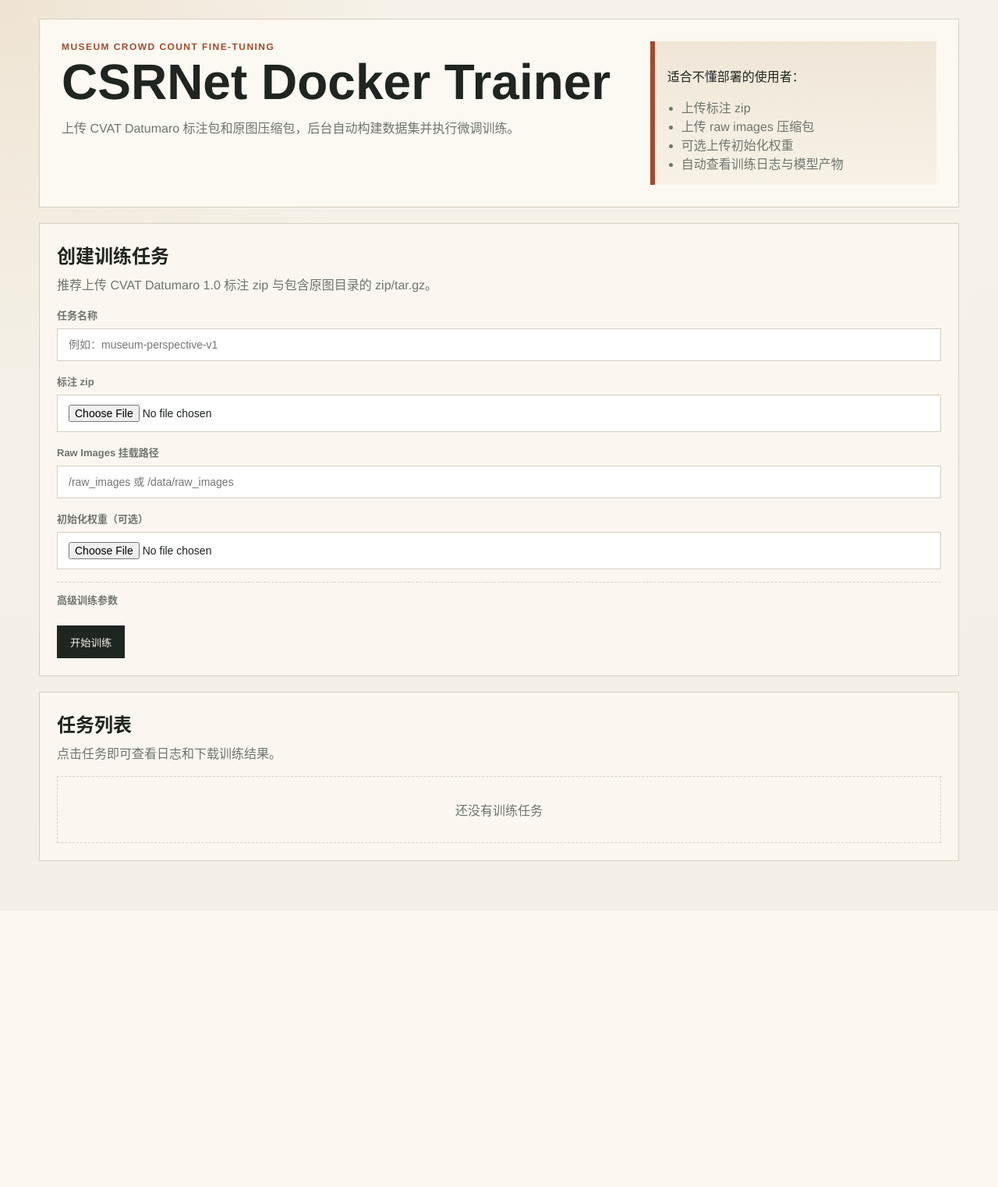
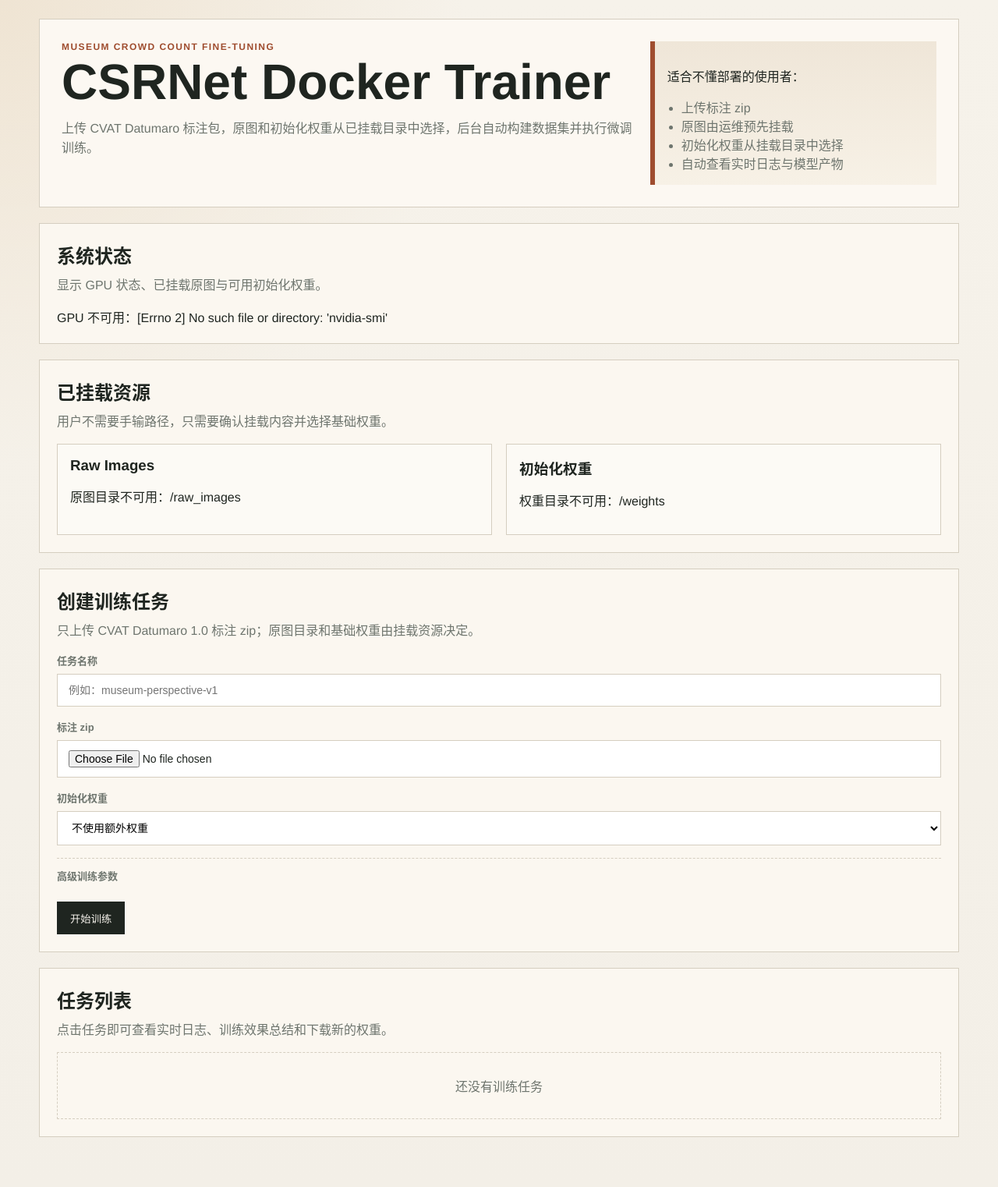
Before and after one commit to JimiZhou/csrnet-finetune-docker, a FastAPI app: page / in a window 1280 px wide. Shown: the whole page at 78% size. Before the commit the page ends 1104 px from the top, so only its background shows below. Run offline with FastAPI, Linux system fonts and the light colour scheme; data that the repository does not hold is empty; parts of the project's set-up code (start-up, migrations or seed data) failed here and were passed over.

Commit message:
Improve mounted resource workflow and live training dashboard

```diff
--- a/app/main.py
+++ b/app/main.py
@@ -1,9 +1,11 @@
 from __future__ import annotations
 
+import mimetypes
 import os
+import subprocess
 from pathlib import Path
 
-from fastapi import FastAPI, File, Form, HTTPException, Request, UploadFile
+from fastapi import FastAPI, File, Form, HTTPException, Query, Request, UploadFile
 from fastapi.responses import FileResponse, HTMLResponse, JSONResponse
 from fastapi.staticfiles import StaticFiles
 from fastapi.templating import Jinja2Templates
@@ -13,6 +15,8 @@ from app.services.job_manager import JobManager
 BASE_DIR = Path(__file__).resolve().parent
 PROJECT_DIR = BASE_DIR.parent
 DATA_ROOT = Path(os.environ.get("APP_DATA_DIR", "/app/data/jobs"))
+RAW_IMAGES_DIR = Path(os.environ.get("APP_RAW_IMAGES_DIR", "/raw_images"))
+WEIGHTS_DIR = Path(os.environ.get("APP_WEIGHTS_DIR", "/weights"))
 
 app = FastAPI(title="CSRNet Finetune Docker", version="0.1.0")
 app.mount("/static", StaticFiles(directory=str(BASE_DIR / "static")), name="static")
@@ -26,6 +30,45 @@ def to_number(raw: str | None, default, cast):
     return cast(raw)
 
 
+def iter_image_files(root: Path):
+    for path in root.rglob("*"):
+        if path.is_file() and path.suffix.lower() in {".jpg", ".jpeg", ".png", ".bmp", ".webp"}:
+            yield path
+
+
+def mounted_resources_payload(limit: int = 12):
+    raw_count = 0
+    previews = []
+    if RAW_IMAGES_DIR.exists() and RAW_IMAGES_DIR.is_dir():
+        for image_path in iter_image_files(RAW_IMAGES_DIR):
+            raw_count += 1
+            if len(previews) < limit:
+                rel = image_path.relative_to(RAW_IMAGES_DIR).as_posix()
+                previews.append(
+                    {
+                        "name": image_path.name,
+                        "relative_path": rel,
+                        "preview_url": f"/api/mounted/raw-preview?rel={rel}",
+                    }
+                )
+
+    weights = []
+    if WEIGHTS_DIR.exists() and WEIGHTS_DIR.is_dir():
+        for pattern in ("*.pth", "*.pth.tar", "*.pt"):
+            for weight_path in sorted(WEIGHTS_DIR.glob(pattern)):
+                weights.append({"name": weight_path.name, "path": str(weight_path)})
+
+    return {
+        "raw_images_dir": str(RAW_IMAGES_DIR),
+        "raw_images_ready": RAW_IMAGES_DIR.exists() and RAW_IMAGES_DIR.is_dir(),
+        "raw_images_count": raw_count,
+        "raw_images_previews": previews,
+        "weights_dir": str(WEIGHTS_DIR),
+        "weights_ready": WEIGHTS_DIR.exists() and WEIGHTS_DIR.is_dir(),
+        "weights": weights,
+    }
+
+
 @app.get("/", response_class=HTMLResponse)
 def index(request: Request):
     return templates.TemplateResponse(
@@ -33,6 +76,7 @@ def index(request: Request):
         {
             "request": request,
             "jobs": job_manager.list_jobs(),
+            "mounted": mounted_resources_payload(),
         },
     )
 
@@ -49,6 +93,65 @@ def api_job(job_id: str):
         raise HTTPException(status_code=404, detail="Job not found")
     job["log_tail"] = job_manager.read_log(job_id)
     return job
+
+
+@app.get("/api/mounted")
+def api_mounted():
+    return mounted_resources_payload()
+
+
+def gpu_status_payload():
+    try:
+        result = subprocess.run(
+            [
+                "nvidia-smi",
+                "--query-gpu=name,memory.total,memory.used,utilization.gpu,temperature.gpu",
+                "--format=csv,noheader,nounits",
+            ],
+            check=False,
+            capture_output=True,
+            text=True,
+            timeout=5,
+        )
+    except Exception as exc:
+        return {"available": False, "error": str(exc), "gpus": []}
+
+    if result.returncode != 0:
+        return {"available": False, "error": result.stderr.strip() or "nvidia-smi failed", "gpus": []}
+
+    gpus = []
+    for line in result.stdout.splitlines():
+        parts = [part.strip() for part in line.split(",")]
+        if len(parts) < 5:
+            continue
+        gpus.append(
+            {
+                "name": parts[0],
+                "memory_total_mb": parts[1],
+                "memory_used_mb": parts[2],
+                "utilization_gpu_percent": parts[3],
+                "temperature_c": parts[4],
+            }
+        )
+    return {"available": bool(gpus), "error": "", "gpus": gpus}
+
+
+@app.get("/api/system")
+def api_system():
+    return {"gpu": gpu_status_payload(), "mounted": mounted_resources_payload(limit=8)}
+
+
+@app.get("/api/mounted/raw-preview")
+def api_raw_preview(rel: str = Query(...)):
+    rel_path = Path(rel)
+    target = (RAW_IMAGES_DIR / rel_path).resolve()
+    base = RAW_IMAGES_DIR.resolve()
+    if base not in target.parents and target != base:
+        raise HTTPException(status_code=400, detail="Invalid preview path")
+    if not target.exists() or not target.is_file():
+        raise HTTPException(status_code=404, detail="Preview image not found")
+    mime = mimetypes.guess_type(str(target))[0] or "image/jpeg"
+    return FileResponse(str(target), media_type=mime, filename=target.name)
 
 
 @app.get("/api/jobs/{job_id}/download")
@@ -71,8 +174,7 @@ def api_job_download(job_id: str, kind: str = "best"):
 async def create_job(
     name: str = Form(""),
     annotations_zip: UploadFile = File(...),
-    raw_images_dir: str = Form(...),
-    init_weights: UploadFile | None = File(None),
+    init_weights_name: str = Form(""),
     epochs: str = Form("40"),
     batch_size: str = Form("2"),
     train_h: str = Form("544"),
@@ -89,9 +191,18 @@ async def create_job(
 ):
     if not annotations_zip.filename.lower().endswith(".zip"):
         raise HTTPException(status_code=400, detail="annotations_zip must be a .zip file")
-    raw_images_dir = (raw_images_dir or "").strip()
-    if not raw_images_dir:
-        raise HTTPException(status_code=400, detail="raw_images_dir is required")
+    if not RAW_IMAGES_DIR.exists() or not RAW_IMAGES_DIR.is_dir():
+        raise HTTPException(status_code=400, detail=f"Mounted raw images dir is unavailable: {RAW_IMAGES_DIR}")
+    init_weights_name = (init_weights_name or "").strip()
+    init_weights_path = ""
+    if init_weights_name:
+        candidate = (WEIGHTS_DIR / Path(init_weights_name).name).resolve()
+        weights_base = WEIGHTS_DIR.resolve()
+        if weights_base not in candidate.parents and candidate != weights_base:
+            raise HTTPException(status_code=400, detail="Invalid init weight selection")
+        if not candidate.exists():
+            raise HTTPException(status_code=400, detail=f"Selected init weight not found: {candidate.name}")
+        init_weights_path = str(candidate)
 
     params = {
         "epochs": to_number(epochs, 40, int),
@@ -112,8 +223,9 @@ async def create_job(
     job = job_manager.create_job(
         name=name.strip(),
         annotation_zip=annotations_zip,
-        raw_images_dir=raw_images_dir,
-        init_weights=init_weights,
+        raw_images_dir=str(RAW_IMAGES_DIR),
+        init_weights=None,
+        init_weights_path=init_weights_path,
         params=params,
     )
     return JSONResponse({"success": True, "job": job})
--- a/app/static/style.css
+++ b/app/static/style.css
@@ -5,13 +5,13 @@
   --muted: #6e756e;
   --line: #d5cec0;
   --accent: #9f4d2f;
-  --accent-soft: #e7c7b3;
   --success: #275b3f;
   --warn: #8f5b16;
   --danger: #8f2f2f;
 }
 
 * { box-sizing: border-box; }
+
 body {
   margin: 0;
   background:
@@ -48,11 +48,13 @@ body {
 h1, h2, h3 { margin: 0; }
 h1 { font-size: clamp(34px, 5vw, 64px); line-height: 0.95; }
 .lede { max-width: 48rem; color: var(--muted); font-size: 16px; line-height: 1.6; }
+
 .hero-note {
   padding: 16px;
   background: linear-gradient(180deg, #efe6d8, #f7f1e6);
   border-left: 6px solid var(--accent);
 }
+
 .hero-note ul { margin: 10px 0 0 18px; padding: 0; color: var(--muted); }
 
 .panel {
@@ -63,6 +65,56 @@ h1 { font-size: clamp(34px, 5vw, 64px); line-height: 0.95; }
 }
 
 .panel-head p { color: var(--muted); margin: 8px 0 0; }
+
+.mounted-grid,
+.gpu-status {
+  display: grid;
+  grid-template-columns: repeat(auto-fit, minmax(240px, 1fr));
+  gap: 18px;
+  margin-top: 18px;
+}
+
+.mounted-card,
+.gpu-card,
+.summary-box {
+  border: 1px solid var(--line);
+  padding: 16px;
+  background: #fcfaf5;
+}
+
+.raw-previews {
+  display: grid;
+  grid-template-columns: repeat(auto-fit, minmax(140px, 1fr));
+  gap: 12px;
+  margin-top: 12px;
+}
+
+.preview-card {
+  margin: 0;
+  border: 1px solid var(--line);
+  background: white;
+}
+
+.preview-card img {
+  display: block;
+  width: 100%;
+  aspect-ratio: 4 / 3;
+  object-fit: cover;
+}
+
+.preview-card figcaption {
+  padding: 8px;
+  font-size: 11px;
+  color: var(--muted);
+  word-break: break-all;
+}
+
+.weights-list {
+  margin: 12px 0 0;
+  padding-left: 18px;
+  color: var(--muted);
+}
+
 .train-form {
   display: grid;
   gap: 16px;
@@ -77,7 +129,7 @@ label span, summary {
   color: var(--muted);
 }
 
-input[type="text"], input[type="number"], input[type="file"] {
+input[type="text"], input[type="number"], input[type="file"], select {
   width: 100%;
   border: 1px solid var(--line);
   background: white;
@@ -137,6 +189,7 @@ button, .job-actions a {
 
 .job-card h3 { font-size: 18px; }
 .job-card p { margin: 6px 0 0; color: var(--muted); font-size: 12px; }
+
 .job-meta {
   display: flex;
   gap: 16px;
@@ -187,4 +240,9 @@ button, .job-actions a {
   .hero {
     grid-template-columns: 1fr;
   }
+
+  .mounted-grid,
+  .gpu-status {
+    grid-template-columns: 1fr;
+  }
 }
--- a/app/templates/index.html
+++ b/app/templates/index.html
@@ -13,24 +13,51 @@
           <p class="eyebrow">Museum Crowd Count Fine-tuning</p>
           <h1>CSRNet Docker Trainer</h1>
           <p class="lede">
-            上传 CVAT Datumaro 标注包和原图压缩包，后台自动构建数据集并执行微调训练。
+            上传 CVAT Datumaro 标注包，原图和初始化权重从已挂载目录中选择，后台自动构建数据集并执行微调训练。
           </p>
         </div>
         <div class="hero-note">
           <p>适合不懂部署的使用者：</p>
           <ul>
             <li>上传标注 zip</li>
-            <li>上传 raw images 压缩包</li>
-            <li>可选上传初始化权重</li>
-            <li>自动查看训练日志与模型产物</li>
+            <li>原图由运维预先挂载</li>
+            <li>初始化权重从挂载目录中选择</li>
+            <li>自动查看实时日志与模型产物</li>
           </ul>
+        </div>
+      </section>
+
+      <section class="panel system-panel">
+        <div class="panel-head">
+          <h2>系统状态</h2>
+          <p>显示 GPU 状态、已挂载原图与可用初始化权重。</p>
+        </div>
+        <div id="gpu-status" class="gpu-status">加载中...</div>
+      </section>
+
+      <section class="panel mounted-panel">
+        <div class="panel-head">
+          <h2>已挂载资源</h2>
+          <p>用户不需要手输路径，只需要确认挂载内容并选择基础权重。</p>
+        </div>
+        <div class="mounted-grid">
+          <div class="mounted-card">
+            <h3>Raw Images</h3>
+            <p id="raw-meta">加载中...</p>
+            <div id="raw-previews" class="raw-previews"></div>
+          </div>
+          <div class="mounted-card">
+            <h3>初始化权重</h3>
+            <p id="weights-meta">加载中...</p>
+            <ul id="weights-list" class="weights-list"></ul>
+          </div>
         </div>
       </section>
 
       <section class="panel upload-panel">
         <div class="panel-head">
           <h2>创建训练任务</h2>
-          <p>推荐上传 CVAT Datumaro 1.0 标注 zip 与包含原图目录的 zip/tar.gz。</p>
+          <p>只上传 CVAT Datumaro 1.0 标注 zip；原图目录和基础权重由挂载资源决定。</p>
         </div>
         <form id="train-form" class="train-form">
           <label>
@@ -44,13 +71,10 @@
           </label>
 
           <label>
-            <span>Raw Images 挂载路径</span>
-            <input type="text" name="raw_images_dir" placeholder="/raw_images 或 /data/raw_images" required />
-          </label>
-
-          <label>
-            <span>初始化权重（可选）</span>
-            <input type="file" name="init_weights" accept=".pth,.pt,.pth.tar" />
+            <span>初始化权重</span>
+            <select id="init_weights_name" name="init_weights_name">
+              <option value="">不使用额外权重</option>
+            </select>
           </label>
 
           <details class="advanced">
@@ -82,7 +106,7 @@
       <section class="panel jobs-panel">
         <div class="panel-head">
           <h2>任务列表</h2>
-          <p>点击任务即可查看日志和下载训练结果。</p>
+          <p>点击任务即可查看实时日志、训练效果总结和下载新的权重。</p>
         </div>
         <div id="jobs" class="jobs"></div>
       </section>
@@ -92,16 +116,89 @@
       const jobsEl = document.getElementById("jobs");
       const form = document.getElementById("train-form");
       const formStatus = document.getElementById("form-status");
+      const rawMetaEl = document.getElementById("raw-meta");
+      const rawPreviewsEl = document.getElementById("raw-previews");
+      const weightsMetaEl = document.getElementById("weights-meta");
+      const weightsListEl = document.getElementById("weights-list");
+      const weightsSelectEl = document.getElementById("init_weights_name");
+      const gpuStatusEl = document.getElementById("gpu-status");
       let selectedJobId = null;
+      let selectedJobLog = "";
+
+      function renderMounted(data) {
+        rawMetaEl.textContent = data.raw_images_ready
+          ? `目录：${data.raw_images_dir}，共 ${data.raw_images_count} 张图片`
+          : `原图目录不可用：${data.raw_images_dir}`;
+
+        rawPreviewsEl.innerHTML = "";
+        (data.raw_images_previews || []).forEach((item) => {
+          const card = document.createElement("figure");
+          card.className = "preview-card";
+          card.innerHTML = `
+            <img src="${item.preview_url}" alt="${item.name}" loading="lazy" />
+            <figcaption>${item.relative_path}</figcaption>
+          `;
+          rawPreviewsEl.appendChild(card);
+        });
+
+        weightsMetaEl.textContent = data.weights_ready
+          ? `目录：${data.weights_dir}，共 ${data.weights.length} 个权重`
+          : `权重目录不可用：${data.weights_dir}`;
+
+        weightsListEl.innerHTML = "";
+        weightsSelectEl.innerHTML = `<option value="">不使用额外权重</option>`;
+        (data.weights || []).forEach((item) => {
+          const li = document.createElement("li");
+          li.textContent = item.name;
+          weightsListEl.appendChild(li);
+
+          const opt = document.createElement("option");
+          opt.value = item.name;
+          opt.textContent = item.name;
+          weightsSelectEl.appendChild(opt);
+        });
+      }
+
+      function renderSystem(data) {
+        const gpu = data.gpu || {};
+        const mounted = data.mounted || {};
+        renderMounted(mounted);
+
+        if (!gpu.available) {
+          gpuStatusEl.textContent = `GPU 不可用：${gpu.error || "未检测到 nvidia-smi"}`;
+          return;
+        }
+
+        gpuStatusEl.innerHTML = (gpu.gpus || []).map((item) => `
+          <article class="gpu-card">
+            <h3>${item.name}</h3>
+            <p>显存：${item.memory_used_mb} / ${item.memory_total_mb} MB</p>
+            <p>利用率：${item.utilization_gpu_percent}%</p>
+            <p>温度：${item.temperature_c}°C</p>
+          </article>
+        `).join("");
+      }
+
+      async function fetchSystem() {
+        const resp = await fetch("/api/system");
+        if (!resp.ok) return;
+        const data = await resp.json();
+        renderSystem(data);
+      }
 
       async function fetchJobs() {
         const resp = await fetch("/api/jobs");
+        if (!resp.ok) return;
         const data = await resp.json();
         renderJobs(data.jobs || []);
       }
 
       async function fetchJob(jobId) {
         const resp = await fetch(`/api/jobs/${jobId}`);
+        if (!resp.ok) {
+          const text = await resp.text();
+          throw new Error(text || `HTTP ${resp.status}`);
+        }
         return await resp.json();
       }
 
@@ -117,6 +214,7 @@
         }
 
         jobs.forEach((job) => {
+          const summary = job.result?.summary;
           const card = document.createElement("article");
           card.className = "job-card";
           card.innerHTML = `
@@ -131,9 +229,17 @@
               <span>phase: ${job.phase}</span>
               <span>progress: ${job.progress}%</span>
             </div>
-            <pre class="log-placeholder">点击加载日志</pre>
+            ${summary ? `
+              <div class="summary-box">
+                <strong>训练效果总结</strong>
+                <p>best MAE: ${Number(summary.best_mae).toFixed(3)}</p>
+                <p>best RMSE: ${Number(summary.best_rmse).toFixed(3)}</p>
+                <p>输出权重: ${summary.best_checkpoint}</p>
+              </div>
+            ` : ""}
+            <pre class="log-placeholder">${job.id === selectedJobId ? (selectedJobLog || "日志加载中...") : "点击查看日志"}</pre>
             <div class="job-actions">
-              <button data-job="${job.id}" class="view-btn">查看日志</button>
+              <button data-job="${job.id}" class="view-btn">${job.id === selectedJobId ? "刷新日志" : "查看日志"}</button>
               ${job.status === "completed" ? `<a href="/api/jobs/${job.id}/download?kind=best">下载 best</a><a href="/api/jobs/${job.id}/download?kind=production">下载 production</a>` : ""}
             </div>
           `;
@@ -144,8 +250,8 @@
           btn.onclick = async () => {
             selectedJobId = btn.dataset.job;
             const job = await fetchJob(selectedJobId);
-            btn.closest(".job-card").querySelector(".log-placeholder").textContent =
-              job.log_tail || "(暂无日志)";
+            selectedJobLog = job.log_tail || "(暂无日志)";
+            renderJobs(jobs);
           };
         });
       }
@@ -154,29 +260,42 @@
         event.preventDefault();
         formStatus.textContent = "正在上传并创建任务...";
         const formData = new FormData(form);
+        try {
           const resp = await fetch("/api/jobs", { method: "POST", body: formData });
-        const data = await resp.json();
+          const contentType = resp.headers.get("content-type") || "";
+          const body = contentType.includes("application/json") ? await resp.json() : await resp.text();
           if (!resp.ok) {
-          formStatus.textContent = data.detail || data.error || "创建失败";
+            if (typeof body === "string") {
+              formStatus.textContent = `创建失败：HTTP ${resp.status}`;
+            } else {
+              formStatus.textContent = body.detail || body.error || "创建失败";
+            }
             return;
           }
-        formStatus.textContent = `任务已创建：${data.job.id}`;
+          formStatus.textContent = `任务已创建：${body.job.id}`;
           form.reset();
-        fetchJobs();
+          await fetchSystem();
+          await fetchJobs();
+        } catch (error) {
+          formStatus.textContent = `创建失败：${error.message || error}`;
+        }
       });
 
       setInterval(async () => {
+        try {
+          await fetchSystem();
           await fetchJobs();
           if (selectedJobId) {
             const job = await fetchJob(selectedJobId);
-          const cards = [...document.querySelectorAll(".job-card")];
-          const target = cards.find((card) => card.innerHTML.includes(selectedJobId));
-          if (target) {
-            target.querySelector(".log-placeholder").textContent = job.log_tail || "(暂无日志)";
+            selectedJobLog = job.log_tail || "(暂无日志)";
+            await fetchJobs();
           }
+        } catch (_error) {
+          // ignore transient tunnel/proxy errors during polling
         }
       }, 5000);
 
+      fetchSystem();
       fetchJobs();
     </script>
   </body>
--- a/docker-compose.yml
+++ b/docker-compose.yml
@@ -10,9 +10,12 @@ services:
       APP_HOST: 0.0.0.0
       APP_PORT: 7860
       APP_DATA_DIR: /app/data/jobs
+      APP_RAW_IMAGES_DIR: /raw_images
+      APP_WEIGHTS_DIR: /weights
     volumes:
       - ./data:/app/data
       - ${RAW_IMAGES_HOST_DIR:?set RAW_IMAGES_HOST_DIR in .env or shell}:/raw_images:ro
+      - ${WEIGHTS_HOST_DIR:?set WEIGHTS_HOST_DIR in .env or shell}:/weights:ro
     deploy:
       resources:
         reservations:
```
Also changed, not shown: app/services/job_manager.py (+17 -1 lines), trainer/train.py (+14 -0 lines), README.md, 1 other file. Lines whose indentation alone changed are shown as unchanged.
